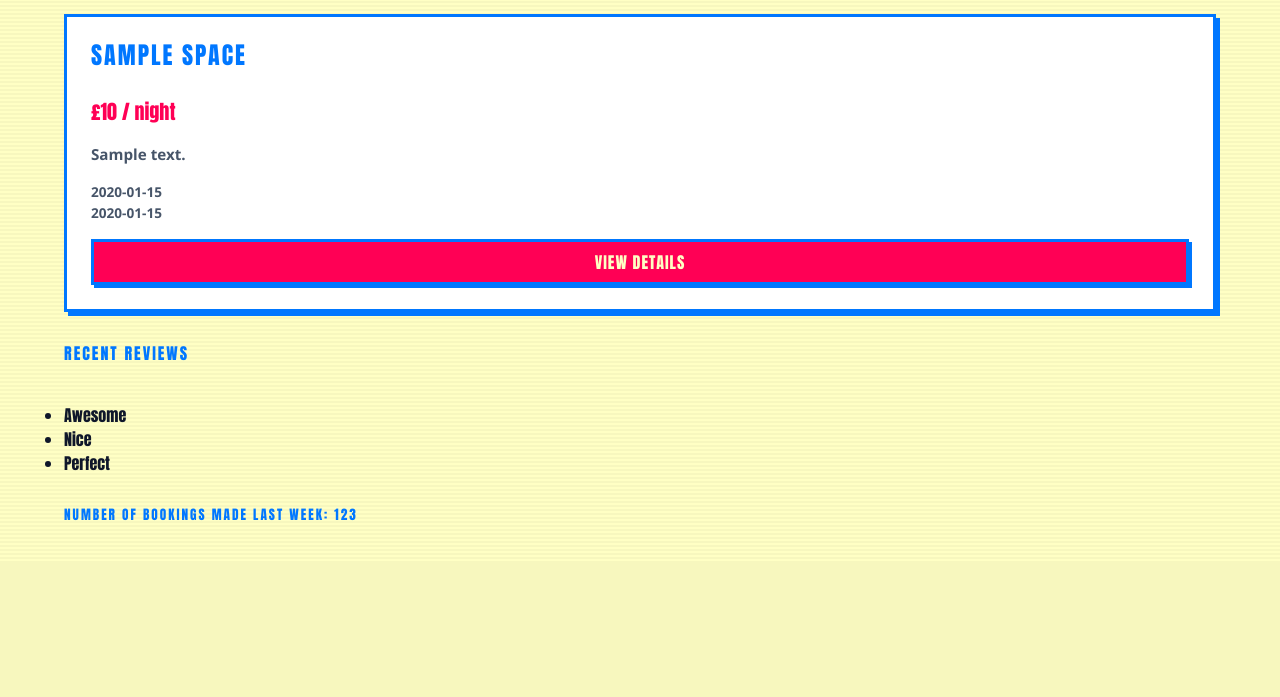
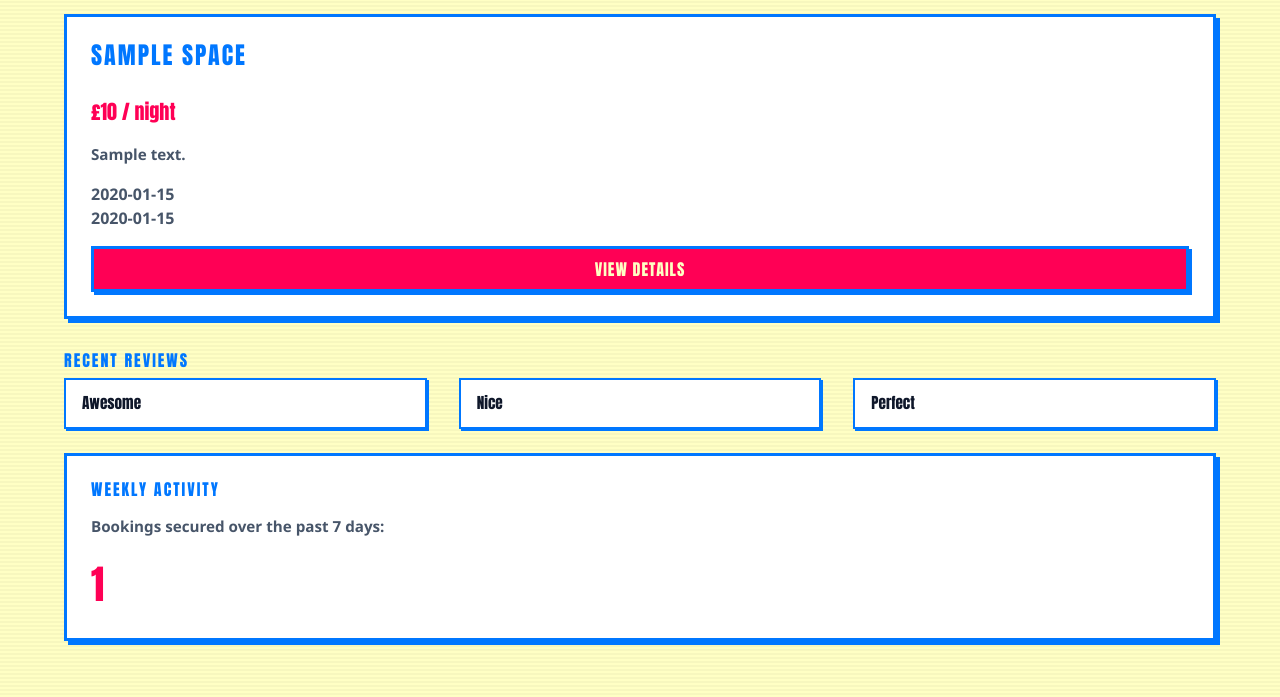
Before and after one commit to charlieloughran/arcadia-bnb, a Spring Boot app: page / in a window 1280 px wide. Shown: the part 261-958 px from the top of the page. Before the commit the page ends 782 px from the top, so only its background shows below. Run offline with Spring Boot 4, Linux system fonts and the light colour scheme; empty tables hold one stand-in row (values such as "Sample post"); some of the project's set-up classes (security, data sources, template engines, error pages and the like) are left out, and stand-ins take their place; database files in the repository are not loaded; some libraries are stand-ins or nearby versions.

Commit message:
Consitent styling applied on all pages and spruce up of team and contact page - dynamic value for nBookings

```diff
--- a/src/main/java/com/makers/makersbnb/controller/StaticPageController.java
+++ b/src/main/java/com/makers/makersbnb/controller/StaticPageController.java
@@ -1,6 +1,7 @@
 package com.makers.makersbnb.controller;
 
 import com.makers.makersbnb.model.Space;
+import com.makers.makersbnb.repository.BookingRepository;
 import com.makers.makersbnb.repository.SpaceRepository;
 import org.springframework.beans.factory.annotation.Autowired;
 import org.springframework.ui.Model;
@@ -15,6 +16,9 @@ public class StaticPageController {
 
     @Autowired
     SpaceRepository spaceRepository;
+
+    @Autowired
+    BookingRepository bookingRepository;
 
 
     @GetMapping("/")
@@ -33,7 +37,7 @@ public class StaticPageController {
         String [] reviews = new String[] {"Awesome", "Nice", "Perfect"};
         modelAndView.addObject("reviews", reviews);
 
-        Integer nBookings = 123;
+        Long nBookings = bookingRepository.count();
         modelAndView.addObject("nBookings", nBookings);
 
         return modelAndView;
@@ -43,7 +47,7 @@ public class StaticPageController {
     public ModelAndView contactus() {
         ModelAndView modelAndView = new ModelAndView("/ContactUs");
 
-        String emailAddress = "example@makersbnb.com";
+        String emailAddress = "support@arcadiabnb.com";
         modelAndView.addObject("emailAddress", emailAddress);
 
 
--- a/src/main/resources/static/css/styles.css
+++ b/src/main/resources/static/css/styles.css
@@ -167,7 +167,6 @@ main {
     box-shadow: 1px 1px 0px var(--border-color);
 }
 
-
 .btn-primary {
     background-color: var(--accent-color);
     color: var(--background-color);
@@ -175,7 +174,6 @@ main {
 
 .btn-primary:hover {
     box-shadow: 0px 0px 0px var(--border-color);
-
 }
 
 .btn-secondary {
@@ -199,13 +197,17 @@ main {
     color: var(--background-color);
 }
 
-.spaces-grid {
+/* Generalized Card Grids */
+.card-grid {
     display: grid;
     grid-template-columns: repeat(auto-fit, minmax(300px, 1fr));
     gap: 2rem;
     width: 100%;
+    list-style: none;
+    padding: 0;
 }
 
+/* Generalized Card Styles */
 .card {
     background-color: #ffffff;
     border: 3px solid var(--border-color);
@@ -218,19 +220,19 @@ main {
     height: 100%;
 }
 
-.space-price {
+.card .price {
     font-family: var(--font-main);
     font-size: 1.25rem;
     color: var(--accent-color);
     font-weight: 900;
 }
 
-.space-desc {
+.card .info {
     color: var(--text-muted);
     font-size: 0.95rem;
 }
 
-.space-availability {
+.card .space-availability {
     font-weight: 700;
     color: var(--text-main);
     font-size: 0.85rem;
@@ -297,7 +299,51 @@ main {
   letter-spacing: 0.5px;
 }
 
-/* Responsive breakpoint: Stack vertically on smaller screens */
+.reviews-list {
+    list-style: none;
+    padding: 0;
+    display: flex;
+    flex-direction: column;
+    gap: 0.75rem;
+    margin-bottom: 1.5rem;
+}
+
+.review-item {
+    background-color: #ffffff;
+    border: 2px solid var(--border-color);
+    padding: 0.75rem 1rem;
+    font-size: 0.95rem;
+    color: var(--text-main);
+    box-shadow: 2px 2px 0px var(--border-color);
+}
+
+.stats-container {
+    display: grid;
+    grid-template-columns: repeat(auto-fit, minmax(250px, 1fr));
+    gap: 1.5rem;
+    width: 100%;
+    margin: 1.5rem 0;
+}
+
+.stat-card {
+    background-color: #ffffff;
+    border: 3px solid var(--border-color);
+    box-shadow: 4px 4px 0px var(--border-color);
+    padding: 1.5rem;
+    display: flex;
+    flex-direction: column;
+    gap: 0.5rem;
+}
+
+.stat-number {
+    font-family: var(--font-main);
+    font-size: 2.5rem;
+    font-weight: 900;
+    color: var(--accent-color);
+    margin-top: 0.5rem;
+    letter-spacing: 2px;
+}
+
 @media (max-width: 900px) {
   .search-section-wrapper {
     flex-direction: column;
--- a/src/main/resources/templates/LandingPage.html
+++ b/src/main/resources/templates/LandingPage.html
@@ -22,7 +22,7 @@
     <h2 th:text="${nSpaces} + ' spaces are waiting to be discovered'"></h2>
 
 
-        <div class="spaces-grid">
+        <div class="card-grid">
             <div th:each="space : ${spaces}">
                 <div th:replace="~{space-card :: space-card}"></div>
             </div>
@@ -31,12 +31,20 @@
     </div>
 
 
-    <h4>Recent Reviews</h4>
-    <ul>
-    <li th:each="review : ${reviews}" th:text="${review}"></li>
-    </ul>
+    <div class="reviews-section">
+        <h4>Recent Reviews</h4>
+        <ul class="card-grid">
+            <li th:each="review : ${reviews}" class="review-item" th:text="${review}">No reviews yet.</li>
+        </ul>
 
-    <h5 th:text="'Number of bookings made last week: ' + ${nBookings}"></h5>
+        <div class="stats-container">
+            <div class="card stat-card">
+                <h4>Weekly Activity</h4>
+                <p class="info">Bookings secured over the past 7 days:</p>
+                <div class="stat-number" th:text="${nBookings}">0</div>
+            </div>
+        </div>
+    </div>
 
 </div>
 
--- a/src/main/resources/templates/Spaces.html
+++ b/src/main/resources/templates/Spaces.html
@@ -2,7 +2,7 @@
 <html xmlns:th="http://www.thymeleaf.org" lang="en">
 <head>
     <meta charset="UTF-8">
-    <title>MakersBNB - Spaces</title>
+    <title>ArcadiaBNB - Spaces</title>
     <link rel="stylesheet" th:href="@{/css/styles.css}">
 
 </head>
@@ -13,11 +13,12 @@
 <div th:insert="~{navbar :: navbar}">  </div>
 
 <div class="container">
+    <h1>Spaces</h1>
 
     <div th:insert="~{searchbar :: searchbar}"> </div>
 
 
-    <div class="spaces-grid">
+    <div class="card-grid">
         <div th:each="space : ${spaces}">
             <div th:replace="~{space-card :: space-card}"></div>
         </div>
--- a/src/main/resources/templates/booking-card.html
+++ b/src/main/resources/templates/booking-card.html
@@ -19,7 +19,10 @@
     <p class="space-price" th:text="${'£' + booking.space.price + ' / night'}"> / night</p>
 
     <!-- Link back to the space details page -->
-    <a th:href="@{/spaces/{id}(id=*{space.id})}" class="btn btn-secondary">View Space</a>
+    <div class="btn-group">
+        <a th:href="@{/spaces/{id}(id=*{space.id})}" class="btn btn-primary">View Space</a>
+        <a th:href="@{/spaces/{id}/cancel(id=*{space.id})}" class="btn btn-secondary">Cancel Booking</a>
+    </div>
 </div>
 </body>
 </html>
--- a/src/main/resources/templates/space-card.html
+++ b/src/main/resources/templates/space-card.html
@@ -7,9 +7,9 @@
 <body>
 <div th:fragment="space-card" class="card" th:object="${space}">
     <h3 th:text="*{name}">Name</h3>
-    <p class="space-price" th:text="${'£' + space.price + ' / night'}"> / night</p>
-    <p class="space-desc" th:text="*{description}">Description</p>
-    <div class="space-availability">
+    <p class="price" th:text="${'£' + space.price + ' / night'}"> / night</p>
+    <p class="info" th:text="*{description}">Description</p>
+    <div class="availability">
         <p th:text="*{availabilityStart}">Available From</p>
         <p th:text="*{availabilityEnd}">Available To</p>
     </div>
```
Also changed, not shown: src/main/resources/templates/Bookings.html (+4 -7 lines), src/main/resources/templates/ContactUs.html (+39 -11 lines), src/main/resources/templates/Team.html (+18 -9 lines).
